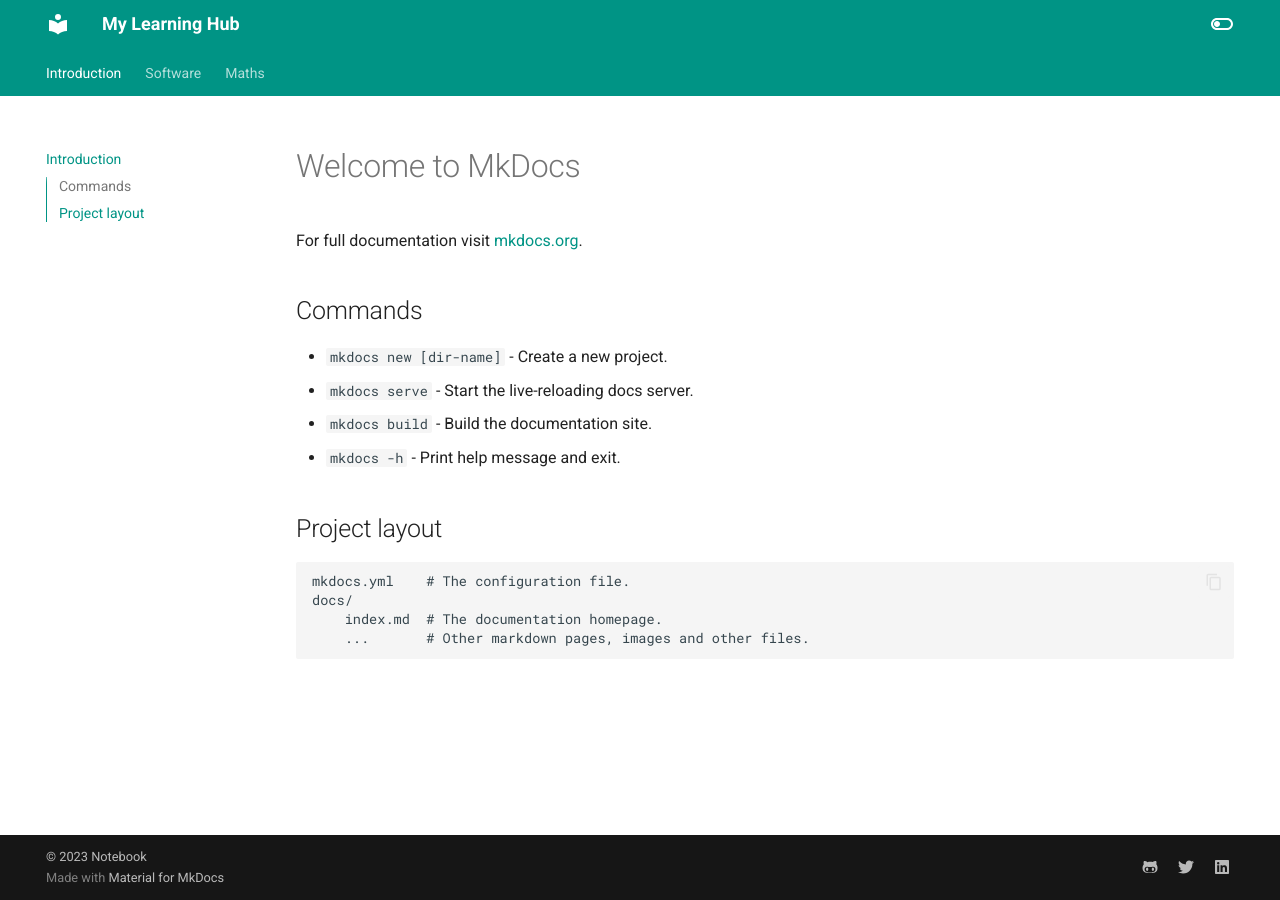
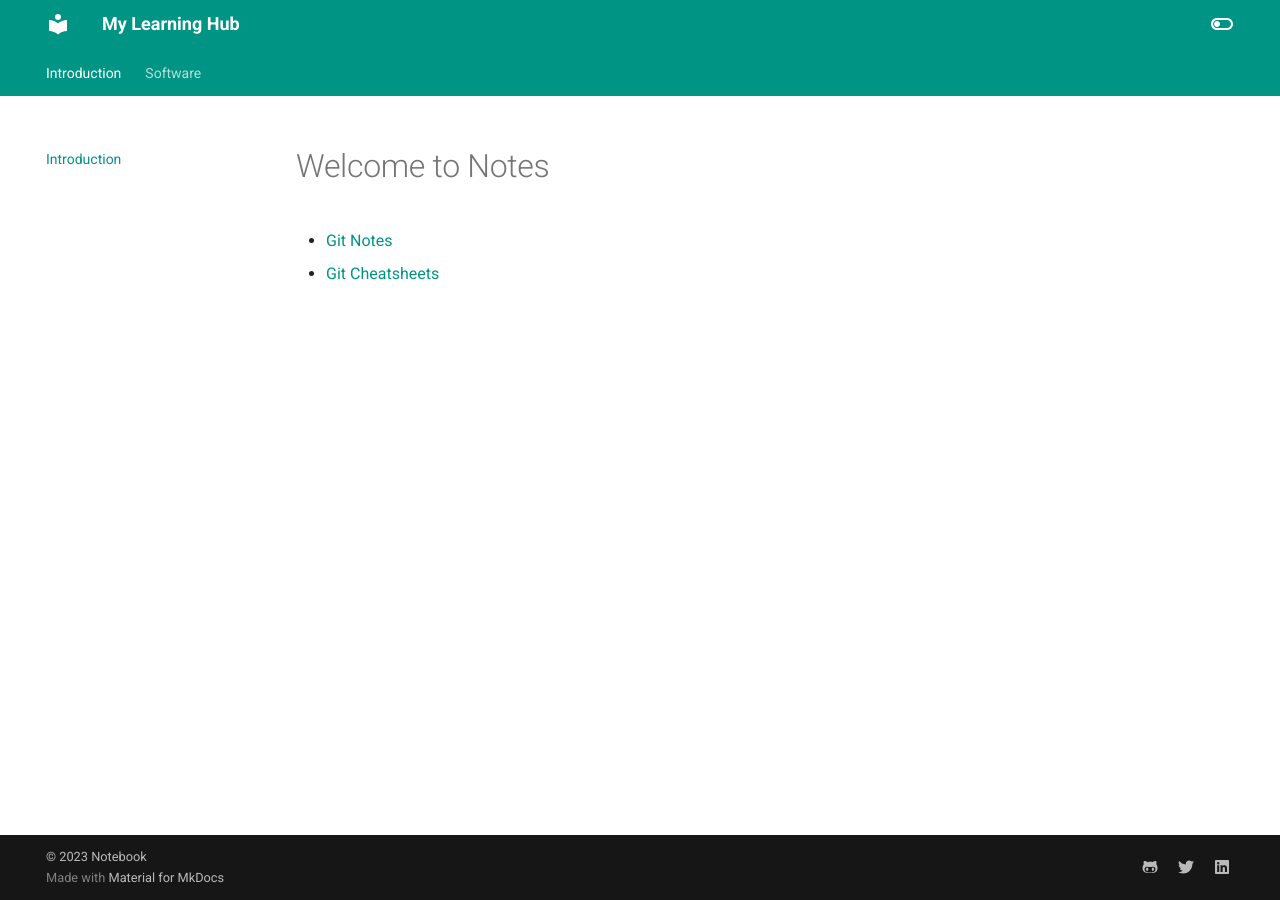
Before and after one commit to rajpal-virk/learning-notes, an MkDocs documentation site: the page built from docs/index.md, in a window 1280 px wide. Built offline with MkDocs 1.6.1 and Material for MkDocs 9.7.7, drawn with Linux system fonts in a browser that asks for light colours.

Commit message:
mkdocs index and config edited

```diff
--- a/docs/index.md
+++ b/docs/index.md
@@ -1,17 +1,4 @@
-# Welcome to MkDocs
+# Welcome to Notes
 
-For full documentation visit [mkdocs.org](https://www.mkdocs.org).
-
-## Commands
-
-* `mkdocs new [dir-name]` - Create a new project.
-* `mkdocs serve` - Start the live-reloading docs server.
-* `mkdocs build` - Build the documentation site.
-* `mkdocs -h` - Print help message and exit.
-
-## Project layout
-
-    mkdocs.yml    # The configuration file.
-    docs/
-        index.md  # The documentation homepage.
-        ...       # Other markdown pages, images and other files.
+- [Git Notes](./software/git/git-notes.md)
+- [Git Cheatsheets](./software/git/git-cheatsheet.md)
--- a/mkdocs.yml
+++ b/mkdocs.yml
@@ -4,12 +4,8 @@ nav:
   - Introduction: 'index.md'
   - Software:
       - Git:
-          - Notes: './docs/software/git/git-notes.md'
-          - CheatSheet: './docs/software/git/git-cheatsheet.md'
-
-  - Maths:
-    - Index: './Maths/mathIndex.md'
-    - Counting: './Maths/counting.md'
+          - Notes: './software/git/git-notes.md'
+          - CheatSheet: './software/git/git-cheatsheet.md'
 
 theme:
   name: material
```
